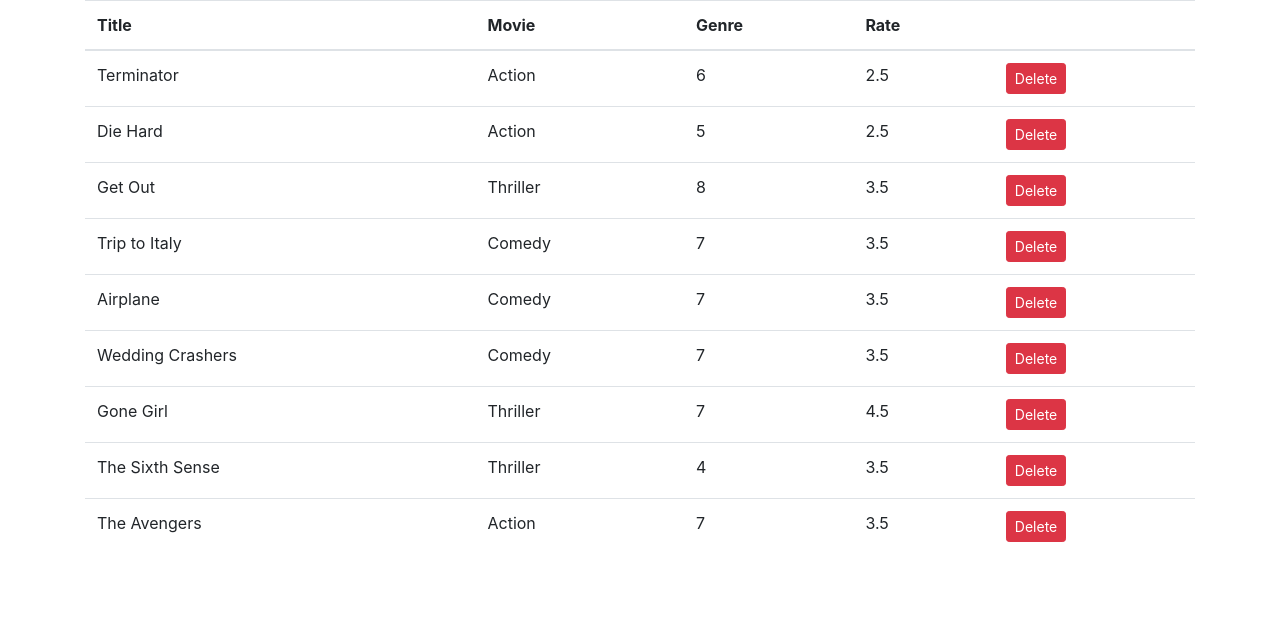
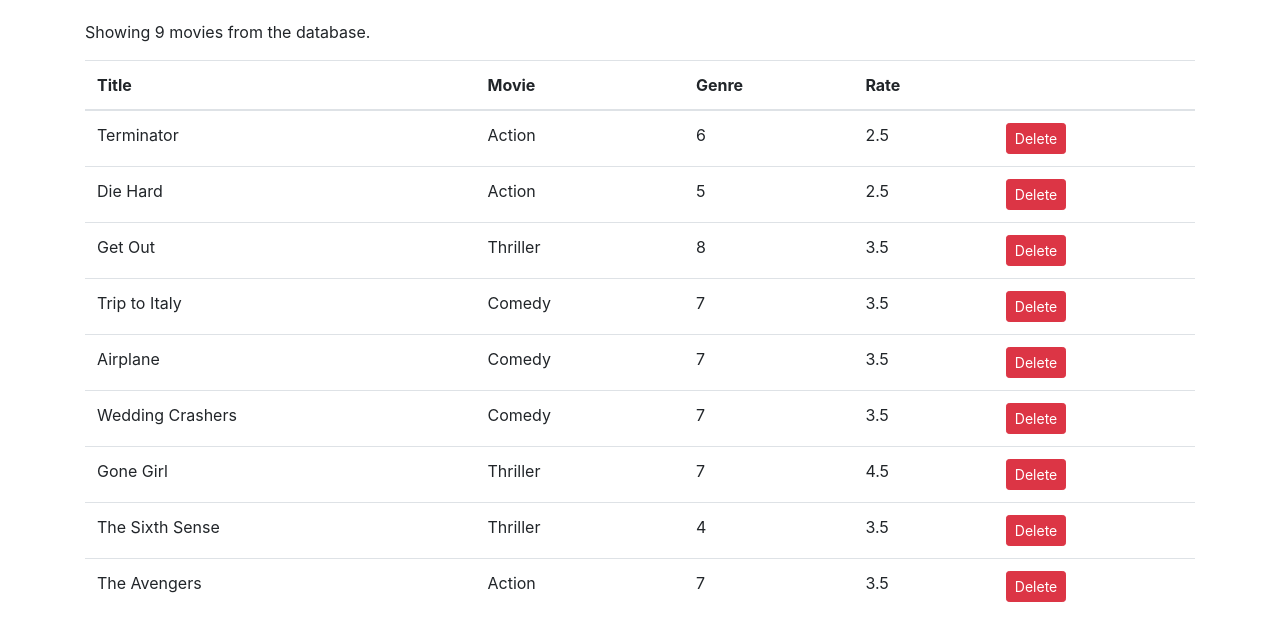
Before and after one commit to attackpiggy/Vidly_Project, a React (Create React App) app: page / in a window 1280 px wide. Shown: the top 640 px of the page. Built offline with nearby package versions, Linux system fonts and the light colour scheme.

Commit message:
minor change

```diff
--- a/src/components/movie.jsx
+++ b/src/components/movie.jsx
@@ -11,7 +11,13 @@
 
     }
     render() {
-        return <table className="table">
+        const {length:count}= this.state.movies
+        if(count ===0)
+            return <p>There are no movies currently in the database</p>
+        return (
+         <React.Fragment>
+        <p>Showing {count} movies from the database. </p>
+        <table className="table">
             <thead>
                 <tr>
                     <th>Title</th>
@@ -30,9 +36,11 @@
                     <td>{movie.dailyRentalRate}</td>
                     <td><button onClick={()=>this.handleDelete(movie)} className="btn btn-danger btn-sm">Delete</button></td>
                 </tr>
-                ))}
+               ) )}
             </tbody>
         </table>
+        </React.Fragment>
+        )
     }
 }
 
--- a/src/index.css
+++ b/src/index.css
@@ -1,5 +1,6 @@
 body {
   margin: 0;
+  padding:20px 0 0 0;
   font-family: -apple-system, BlinkMacSystemFont, 'Segoe UI', 'Roboto', 'Oxygen',
     'Ubuntu', 'Cantarell', 'Fira Sans', 'Droid Sans', 'Helvetica Neue',
     sans-serif;
```
